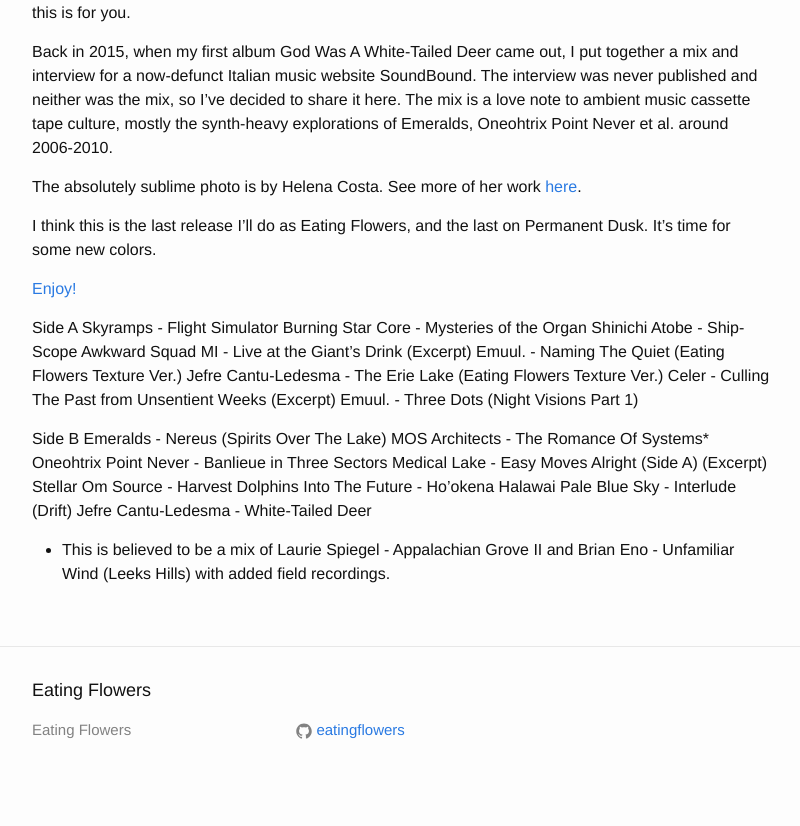
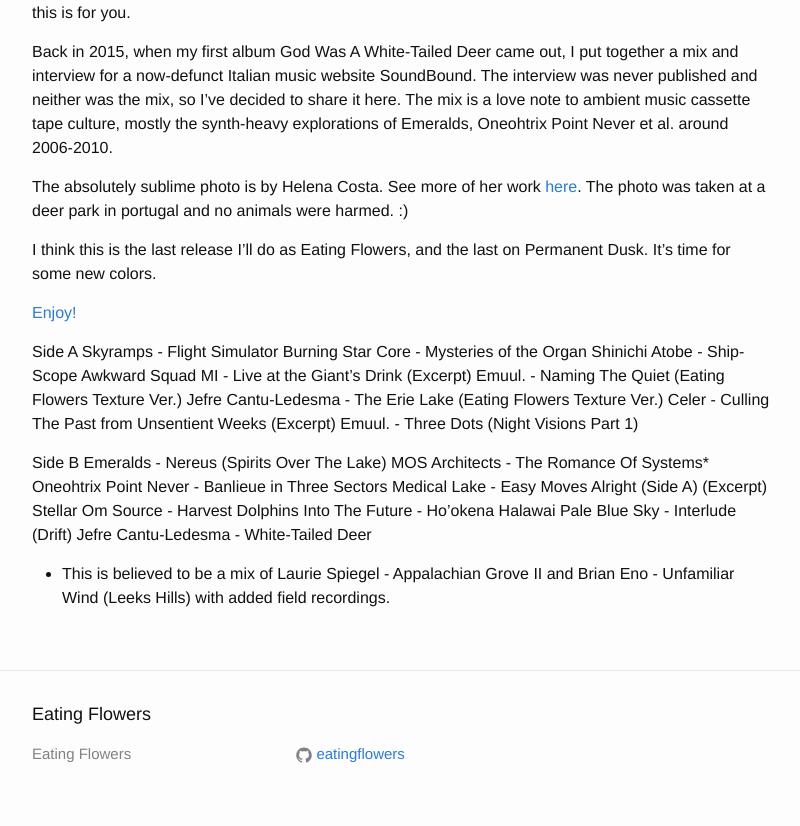
Before and after one commit to eatingflowers/eatingflowers.github.io, a Jekyll site: the page built from _posts/2024-01-05-what-one-does-to-another.md, in a window 1280 px wide. Shown: the part 577-1403 px from the top of the page, without its empty margins (238-1038 px from the left). Built offline with Jekyll 4.4.1, drawn with Linux system fonts in a browser that asks for light colours; before the commit the page ends 1379 px from its top, so only the background shows below that.

Commit message:
not harmed

```diff
--- a/_posts/2024-01-05-what-one-does-to-another.md
+++ b/_posts/2024-01-05-what-one-does-to-another.md
@@ -12,7 +12,7 @@ The pale dusky purple in the northeastern sky at twilight, the shadow of the ear
 
 Back in 2015, when my first album God Was A White-Tailed Deer came out, I put together a mix and interview for a now-defunct Italian music website SoundBound.  The interview was never published and neither was the mix, so I've decided to share it here.  The mix is a love note to ambient music cassette tape culture, mostly the synth-heavy explorations of Emeralds, Oneohtrix Point Never et al. around 2006-2010.
 
-The absolutely sublime photo is by Helena Costa. See more of her work [here](https://www.instagram.com/helenacosta.g/).
+The absolutely sublime photo is by Helena Costa. See more of her work [here](https://www.instagram.com/helenacosta.g/).  The photo was taken at a deer park in portugal and no animals were harmed. :)
 
 I think this is the last release I'll do as Eating Flowers, and the last on Permanent Dusk.  It's time for some new colors.
 
```
